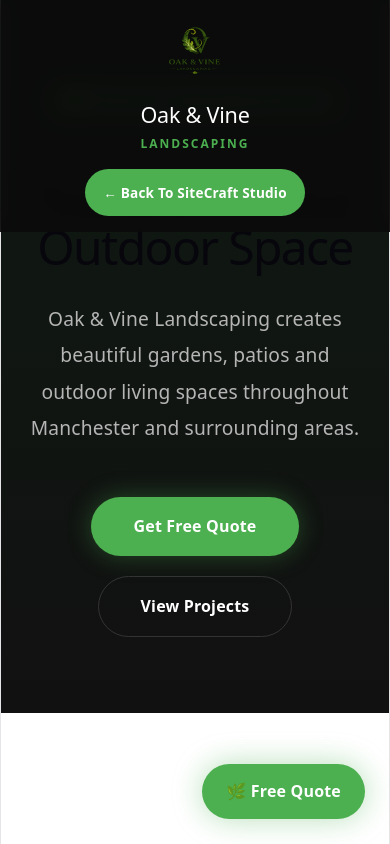
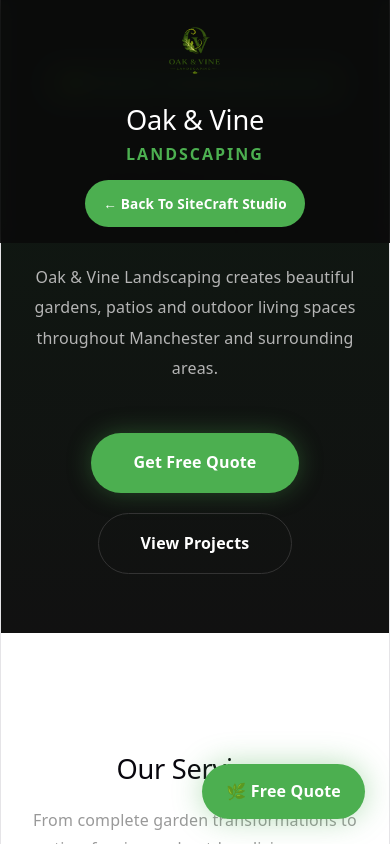
Before and after one commit to sitecraftstudiodesign-afk/oak-vine-landscaping, a React (Vite) app: page / in a window 390 px wide. Shown: the top 844 px of the page. Built offline with nearby package versions, Linux system fonts and the light colour scheme.

Commit message:
Fix mobile layout

```diff
--- a/src/index.css
+++ b/src/index.css
@@ -109,3 +109,70 @@ code {
   padding: 4px 8px;
   background: var(--code-bg);
 }
+
+html,
+body {
+  width: 100%;
+  overflow-x: hidden;
+}
+
+section {
+  max-width: 100%;
+  overflow-x: hidden;
+}
+
+img {
+  max-width: 100%;
+}
+
+h1,
+h2,
+h3,
+p {
+  overflow-wrap: break-word;
+}
+
+@media (max-width: 768px) {
+  section {
+    padding-left: 20px !important;
+    padding-right: 20px !important;
+    box-sizing: border-box;
+  }
+
+  h1 {
+    font-size: 2.4rem !important;
+    line-height: 1.15 !important;
+  }
+
+  h2 {
+    font-size: 2rem !important;
+    line-height: 1.2 !important;
+  }
+
+  h3 {
+    font-size: 1.3rem !important;
+  }
+
+  p {
+    font-size: 1rem !important;
+  }
+
+  div {
+    box-sizing: border-box;
+  }
+}
+
+@media (max-width: 420px) {
+  h1 {
+    font-size: 2rem !important;
+  }
+
+  h2 {
+    font-size: 1.7rem !important;
+  }
+
+  section {
+    padding-left: 16px !important;
+    padding-right: 16px !important;
+  }
+}
```
